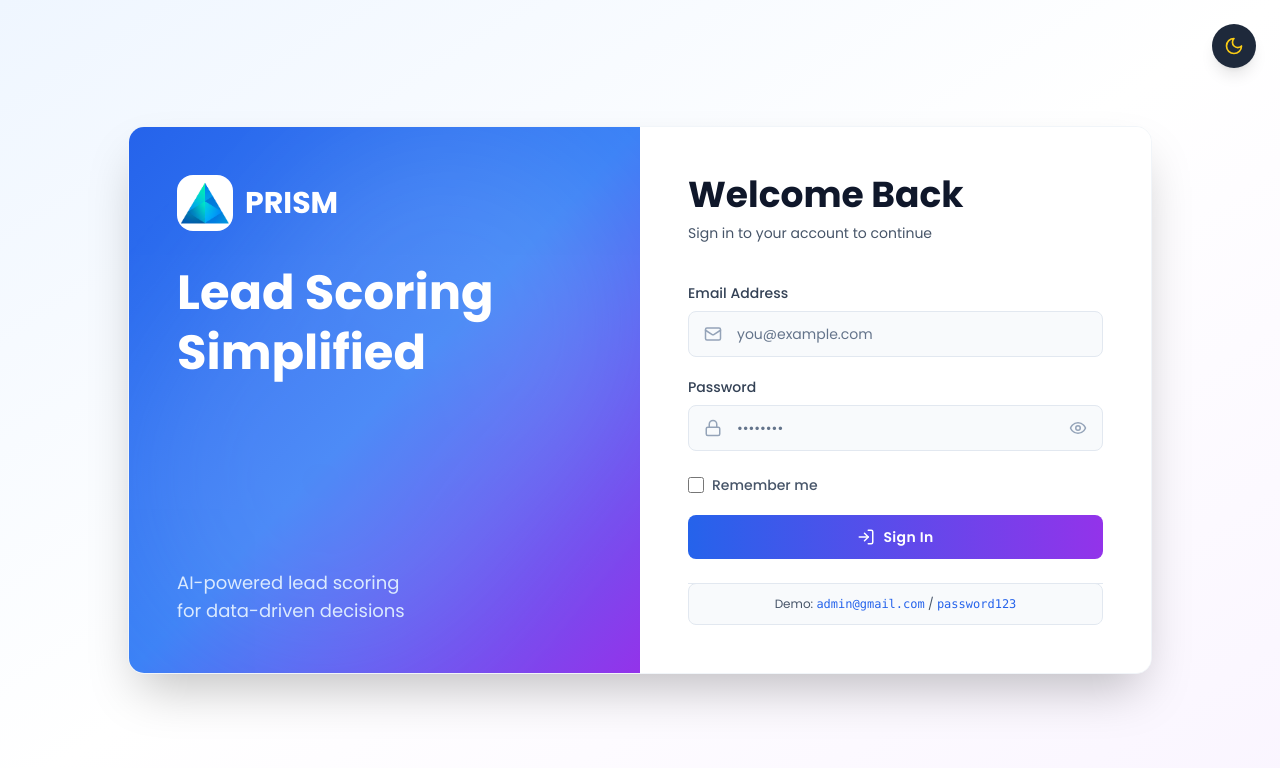
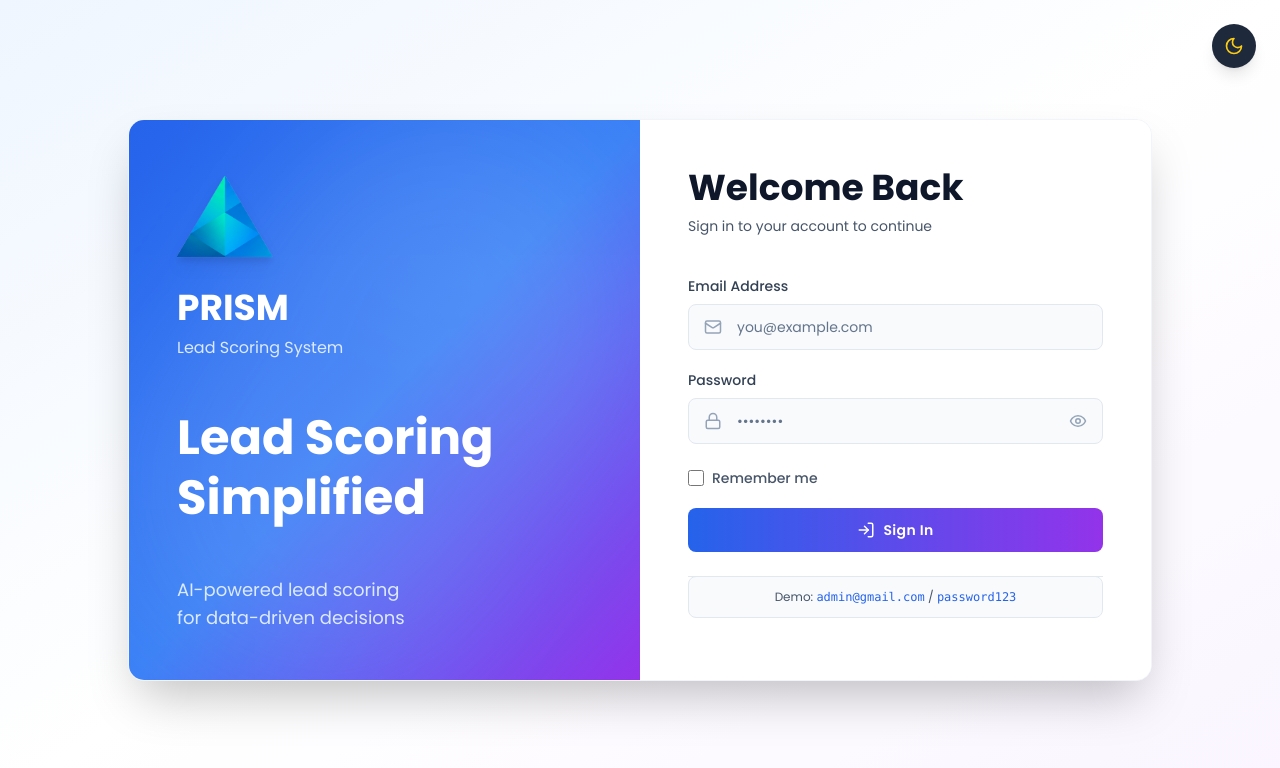
Before and after one commit to Capstone-A25-CS063/fe, a React (Vite) app: page /login in a window 1280 px wide. Shown: the top 768 px of the page. Built offline with nearby package versions, Linux system fonts and the light colour scheme; no server answers.

Commit message:
login page logo layout

```diff
--- a/src/pages/LoginPage.jsx
+++ b/src/pages/LoginPage.jsx
@@ -115,15 +115,14 @@ const LoginPage = () => {
             {/* Content */}
             <div className="relative z-10 space-y-12 flex flex-col justify-between h-full">
               <div>
-                <div className="flex items-center gap-3 mb-8">
-                  <div className="w-14 h-14 bg-white rounded-2xl flex items-center justify-center p-1">
-                    <img
-                      src="/LogoPRISM.png"
-                      alt="PRISM Logo"
-                      className="w-full h-full object-contain"
-                    />
-                  </div>
-                  <h1 className="text-3xl font-bold text-white">PRISM</h1>
+                <div className="mb-12">
+                  <img
+                    src="/LogoPRISM.png"
+                    alt="PRISM Logo"
+                    className="w-24 h-24 object-contain mb-6 filter drop-shadow-lg"
+                  />
+                  <h1 className="text-4xl font-bold text-white mb-2">PRISM</h1>
+                  <p className="text-blue-100 font-light">Lead Scoring System</p>
                 </div>
                 <h2 className="text-5xl font-bold text-white leading-tight">
                   Lead Scoring<br />Simplified
```
